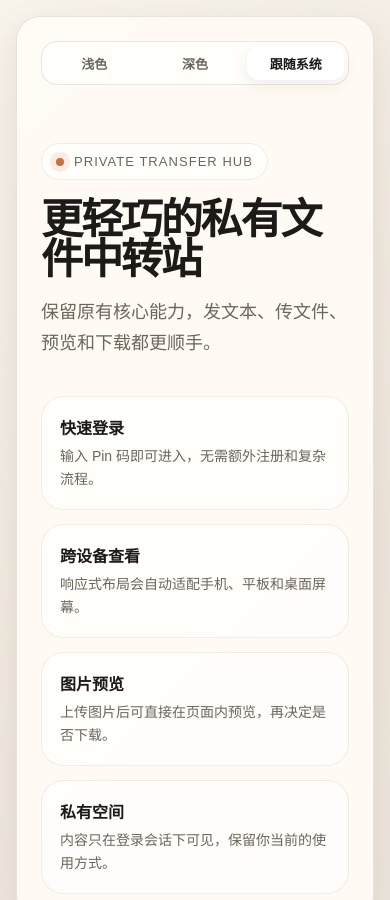
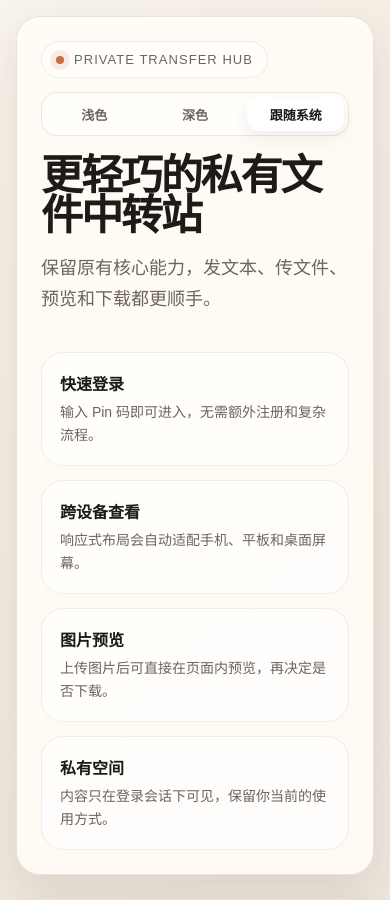
Before and after one commit to reputati0n/some-transfer, a website: page public/login.html in a window 390 px wide. Shown: the top 900 px of the page. Drawn offline with Linux system fonts and the light colour scheme; no server answers.

Commit message:
样式优化

```diff
--- a/public/login.html
+++ b/public/login.html
@@ -145,7 +145,11 @@
       box-shadow: 0 0 0 6px rgba(201, 111, 59, 0.12);
     }
 
-    .brand-row {
+    .intro-header {
+      display: flex;
+      align-items: center;
+      justify-content: space-between;
+      gap: 16px;
       margin-bottom: 20px;
     }
 
@@ -293,17 +297,14 @@
     }
 
     .theme-switcher {
-      position: absolute;
-      top: 24px;
-      right: 24px;
       display: inline-flex;
       align-items: center;
+      flex: 0 0 auto;
       gap: 4px;
       padding: 4px;
       border-radius: 16px;
       background: var(--soft-surface);
       border: 1px solid var(--panel-border);
-      z-index: 2;
     }
 
     .theme-option {
@@ -391,10 +392,14 @@
         padding: 24px;
       }
 
+      .intro-header {
+        align-items: stretch;
+        flex-direction: column;
+        gap: 14px;
+      }
+
       .theme-switcher {
-        position: static;
         width: 100%;
-        margin-bottom: 22px;
       }
 
       .theme-option {
@@ -424,14 +429,14 @@
 <body>
   <main class="page-shell">
     <section class="intro-panel">
-      <div class="theme-switcher" role="group" aria-label="外观模式">
-        <button class="theme-option" type="button" data-theme-option="light" aria-pressed="false">浅色</button>
-        <button class="theme-option" type="button" data-theme-option="dark" aria-pressed="false">深色</button>
-        <button class="theme-option" type="button" data-theme-option="system" aria-pressed="false">跟随系统</button>
-      </div>
       <div>
-        <div class="brand-row">
+        <div class="intro-header">
           <div class="eyebrow">Private Transfer Hub</div>
+          <div class="theme-switcher" role="group" aria-label="外观模式">
+            <button class="theme-option" type="button" data-theme-option="light" aria-pressed="false">浅色</button>
+            <button class="theme-option" type="button" data-theme-option="dark" aria-pressed="false">深色</button>
+            <button class="theme-option" type="button" data-theme-option="system" aria-pressed="false">跟随系统</button>
+          </div>
         </div>
         <h1>更轻巧的私有文件中转站</h1>
         <p class="lead">
```
